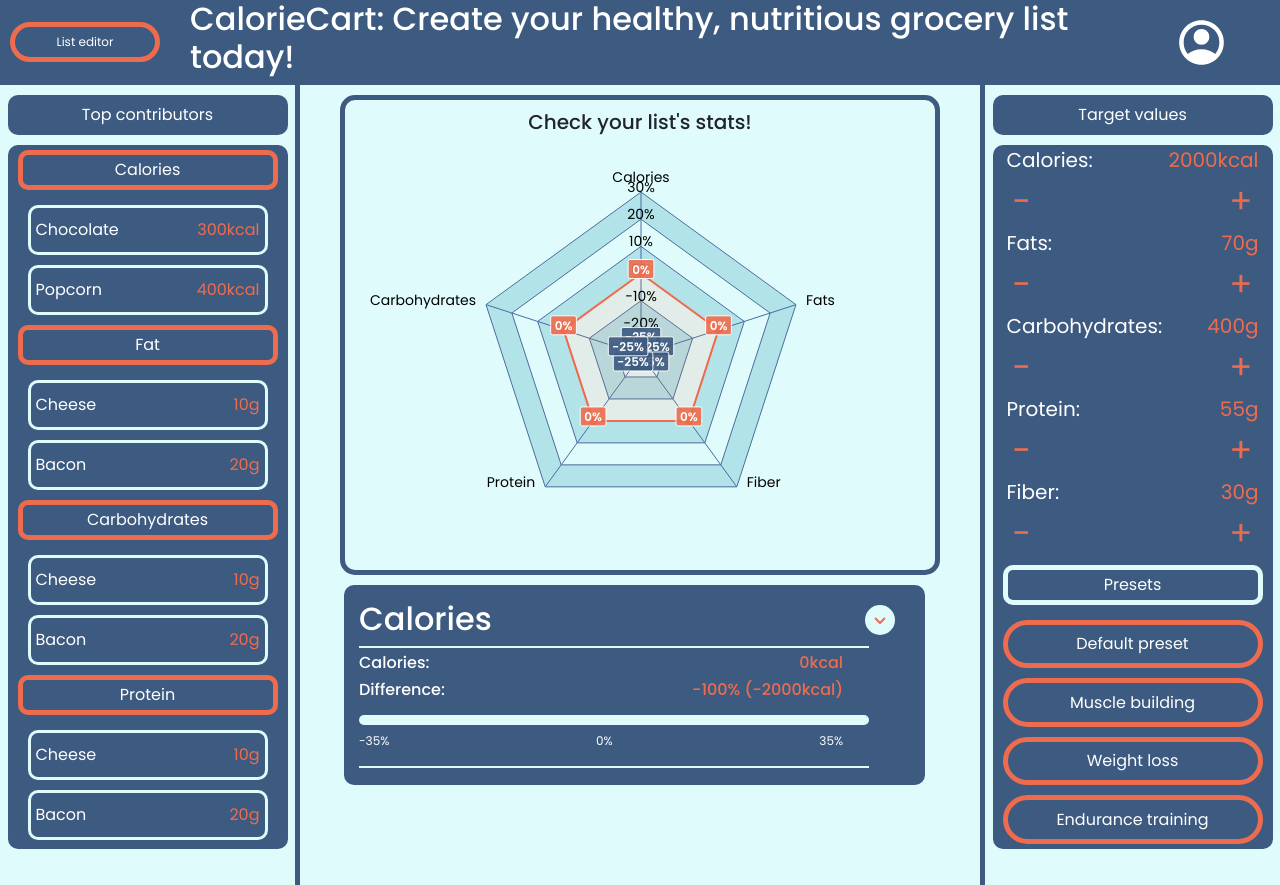
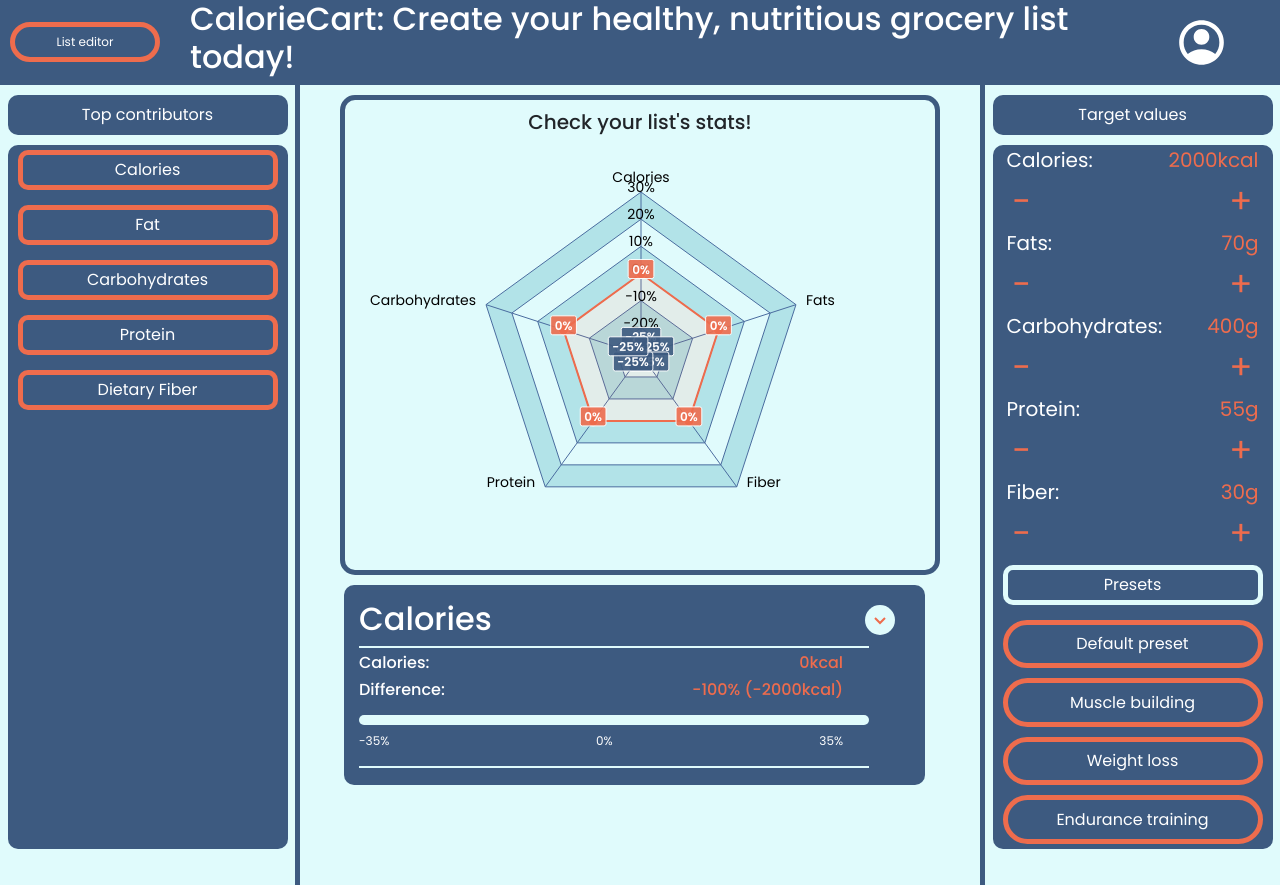
Before and after one commit to wmu66/Project-repo, a React (Vite) app in the folder CalorieCart/: page /stats/1 in a window 1280 px wide. Built offline with nearby package versions, Linux system fonts and the light colour scheme.

Commit message:
Change map to map arrays

```diff
--- a/CalorieCart/src/components/TopContributors.jsx
+++ b/CalorieCart/src/components/TopContributors.jsx
@@ -17,30 +17,36 @@ const TopContributors = () => {
         carbList.push({name: i, amount: list[i]["Carbohydrates"]})
         fiberList.push({name: i, amount: list[i]["Dietary Fiber"]})
     }
-    calList.sort((a, b) => {return b.cals-a.amount})
-    fatList.sort((a, b) => {return b.fats-a.amount})
-    proteinList.sort((a, b) => {return b.fats-a.amount})
-    carbList.sort((a, b) => {return b.fats-a.amount})
-    fiberList.sort((a, b) => {return b.fats-a.amount})
+    calList.sort((a, b) => {return b.amount-a.amount})
+    fatList.sort((a, b) => {return b.amount-a.amount})
+    proteinList.sort((a, b) => {return b.amount-a.amount})
+    carbList.sort((a, b) => {return b.amount-a.amount})
+    fiberList.sort((a, b) => {return b.amount-a.amount})
+    console.log(calList);
   return (
     <>
         <div><SmallTitle customClass="w300">Top contributors</SmallTitle></div>
         <div className="editor-column-div medium">
             <SmallTitle customClass="contributing medium">Calories</SmallTitle>
-            {Object.entries(calList).map((obj) => (
+            {calList.map((obj) => (
                 <ContributingItem text={obj.name} value={obj.amount} measurement="kcal"/>
             ))}
-                <ContributingItem text="Chocolate" value="300" measurement="kcal"/>
-                <ContributingItem text="Popcorn" value="400" measurement="kcal"/>
             <SmallTitle customClass="contributing medium">Fat</SmallTitle>
-                <ContributingItem text="Cheese" value="10" measurement="g"/>
-                <ContributingItem text="Bacon" value="20" measurement="g"/>
+            {fatList.map((obj) => (
+                <ContributingItem text={obj.name} value={obj.amount} measurement="g"/>
+            ))}
             <SmallTitle customClass="contributing medium">Carbohydrates</SmallTitle>
-                <ContributingItem text="Cheese" value="10" measurement="g"/>
-                <ContributingItem text="Bacon" value="20" measurement="g"/>
+            {carbList.map((obj) => (
+                <ContributingItem text={obj.name} value={obj.amount} measurement="g"/>
+            ))}
             <SmallTitle customClass="contributing medium">Protein</SmallTitle>
-                <ContributingItem text="Cheese" value="10" measurement="g"/>
-                <ContributingItem text="Bacon" value="20" measurement="g"/>
+            {proteinList.map((obj) => (
+                <ContributingItem text={obj.name} value={obj.amount} measurement="g"/>
+            ))}
+            <SmallTitle customClass="contributing medium">Dietary Fiber</SmallTitle>
+            {fiberList.map((obj) => (
+                <ContributingItem text={obj.name} value={obj.amount} measurement="g"/>
+            ))}
         </div>
 
     </>
```
